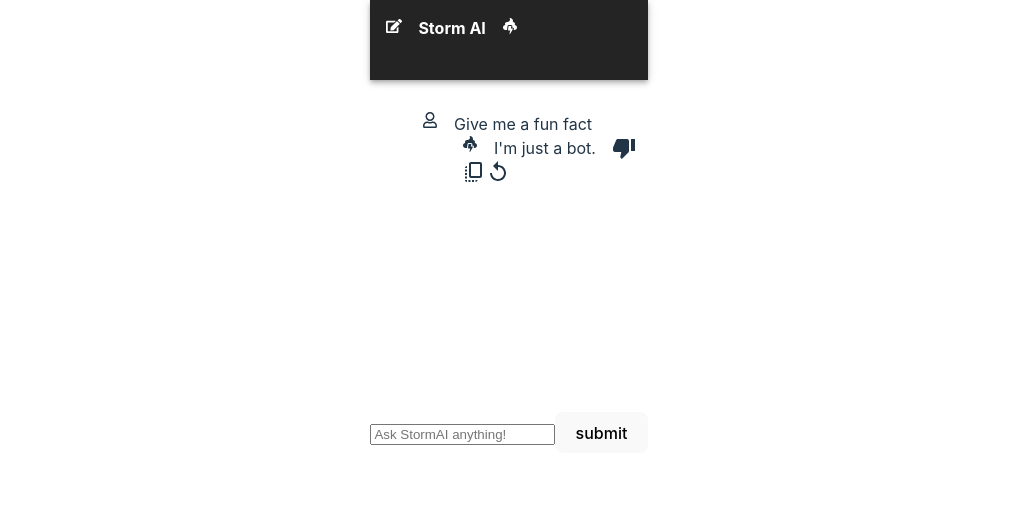
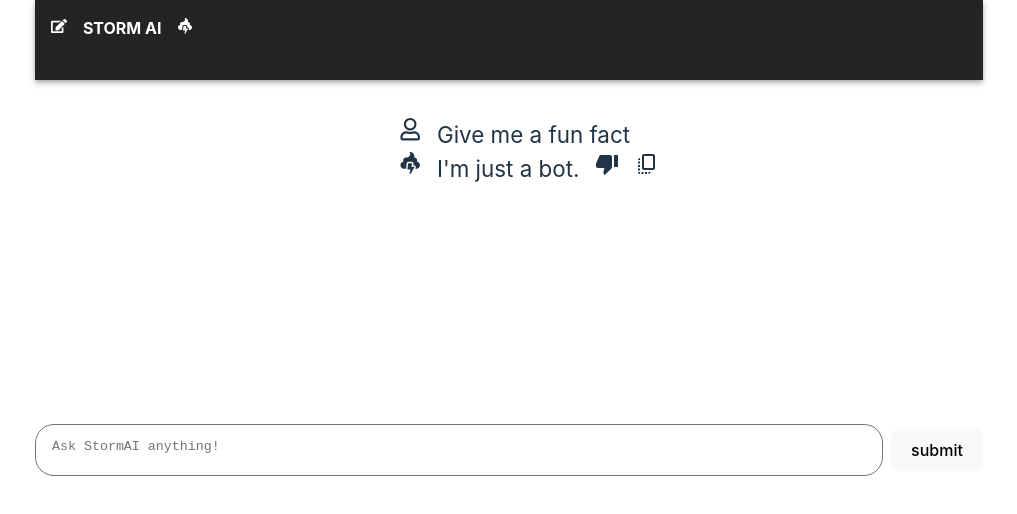
Before and after one commit to kendacodes/ai-chat-bot, a React (Vite) app in the folder frontend-ai-chat-bot/: page / in a window 1280 px wide. Both pictures are taken after a click on the button "Give me a fun fact". Shown: the top 514 px of the page, without its empty margins (131-1148 px from the left). Built offline with nearby package versions, Linux system fonts and the light colour scheme.

Commit message:
added everyones updates to one PR - styling, icons, etc

```diff
--- a/frontend-ai-chat-bot/src/App.jsx
+++ b/frontend-ai-chat-bot/src/App.jsx
@@ -2,35 +2,27 @@
 import Button from "./components/Button";
 import Display from "./components/Display";
 import Answer from "./components/Answer";
-import Header from "./components/Header"
+import Header from "./components/Header";
 import Greetings from "./components/Greetings";
-import AddIcon from '@mui/icons-material/Add';
-// import ThumbDownIcon from '@mui/icons-material/ThumbDown';
-import CopyAllIcon from '@mui/icons-material/CopyAll';
-import ReplayIcon from '@mui/icons-material/Replay';
-import { Stack, Box, AppBar, TextField, CircularProgress} from "@mui/material";
-
+import { Stack, Box, AppBar, CircularProgress } from "@mui/material";
 
 const App = (props) => {
-
   const [userInput, setUserInput] = useState("");
   const [search, setSearch] = useState(props.suggestions);
   const [response, setResponse] = useState([]);
-  const [suggestedQuestion, setSuggestedQuestion] = useState("");
   const [history, setHistory] = useState([]);
-  const [showSuggested, setShowSuggested] = useState(true)
-  const [waiting, setWaiting] = useState(false)
-  // const [thumbDownClicked, setThumbDownClicked] = useState(false);
+  const [showSuggested, setShowSuggested] = useState(true);
+  const [waiting, setWaiting] = useState(false);
 
   const variousBotResponses = [
-    'I dont understand',
+    "I dont understand",
     'Let"s talk about that ',
-    'Tell me more',
-    'That is out of my scope',
+    "Tell me more",
+    "That is out of my scope",
     'That"s above me',
     'I"m just a bot',
-    'I got you in my next iteration'
-  ]
+    "I got you in my next iteration",
+  ];
 
   const handleUserInput = (event) => {
     setUserInput(event.target.value);
@@ -39,25 +31,25 @@
   // On a form submit, we select a random response from the variousBotResponses array
   // Use a newResponse object with the user's input and a randomly selected bot reply, update the response state array with this new response, and clear the userInput state.
   const handleFormSubmit = (event) => {
-    setWaiting(true)
     event.preventDefault();
     if (userInput < 1) {
       alert("Input required");
       return;
     }
+    setWaiting(true);
     setTimeout(() => {
       const newResponse = {
         question: userInput,
         botReply:
           variousBotResponses[
             Math.floor(Math.random() * variousBotResponses.length)
-          ]
+          ],
       };
       setResponse([...response, newResponse]);
       setUserInput("");
       setResponse(response.concat(newResponse));
-      setShowSuggested(false)
-      setWaiting(false)
+      setShowSuggested(false);
+      setWaiting(false);
     }, 3000);
   };
 
@@ -68,45 +60,23 @@
 
   //  Handling the static response from BOT will change when we plug in api
   const automatedResponseHandler = (event) => {
-    getAutomatedBotResponse()
+    getAutomatedBotResponse();
     // map through all of the props.suggestions and which response matched  the current id (event.target.id) return the object that does and insert into response object
-    const sqs = props.suggestions
+    const sqs = props.suggestions;
     const currentSuggestions = sqs.map((suggested) => {
       if (suggested.userId === event.target.id) {
         return setResponse(response.concat(suggested));
       }
-    })
-    const buttonText = event.target.textContent;
-    setSuggestedQuestion(buttonText);
-    setShowSuggested(false)
+    });
+    setShowSuggested(false);
   };
 
   const handleNewSearch = () => {
     setHistory(history.concat(response));
-    setShowSuggested(true)
+    setShowSuggested(true);
     setUserInput("");
     setSearch([]);
     setResponse([]);
-    setSuggestedQuestion("");
-  };
-
-//   const handleThumbDownClick = () => {
-//    setThumbDownClicked(true);
-//  };
-  const handleCopyAllClick = (response) => {
-   // Copy the provided response from variousBotResponses array
-   navigator.clipboard.writeText(response);
-   alert(response + ' has been copied to clipboard');
-  };
-  const handleReplayClick = () => {
-   const newResponse = generateRandomResponse(variousBotResponses);
-   setResponse(prevResponse => [...prevResponse, newResponse]);
-  };
-  const generateRandomResponse = (responses) => {
-  return {
-    question: userInput,
-    botReply: responses[Math.floor(Math.random() * responses.length)]
-    };
   };
 
   return (
@@ -121,33 +91,40 @@
           minWidth: "100px",
         }}
       >
-      <Header onClick={handleNewSearch}/>
+        <Header onClick={handleNewSearch} />
       </AppBar>
 
-    <Stack direction="column" spacing={2} sx={{display: "flex", "align-items": "center"}}>
-
-      <div>
-      </div>
-      <Box sx={{
-        margin: "0 1rem", mb: 2,
+      <Stack
+        direction="column"
+        spacing={2}
+        sx={{ display: "flex", "align-items": "center" }}
+      >
+        <div></div>
+        <Box
+          sx={{
+            margin: "0 1rem",
+            mb: 2,
             display: "flex",
             flexDirection: "column",
             height: 300,
-        overflow: "hidden",
-      }}>
-       {showSuggested && <Greetings/>}
+            overflow: "scroll",
+          }}
+        >
+          {showSuggested && <Greetings />}
 
-{ waiting ? <CircularProgress sx={{color: "LightGray", margin: "0 1rem"}}/> : (
-      <ul>
+          {waiting ? (
+            <CircularProgress sx={{ color: "LightGray", margin: "0 1rem" }} />
+          ) : (
+            <ul className="outer-ul">
               {response.map((input) => (
                 <>
                   <Display key={input.id} response={input.question} />
-            <ul>
-              <Answer key={input.userId} response={input.botReply} variousBotResponses={variousBotResponses} setResponse={setResponse}  />
-              {/* <ThumbDownIcon onClick={handleThumbDownClick} style={{ color: thumbDownClicked ? 'red' : 'inherit' }} /> */}
-              <CopyAllIcon onClick={() => handleCopyAllClick(input.botReply)} />
-              <ReplayIcon onClick={handleReplayClick} />
-            </ul>
+                  <Answer
+                    key={input.userId}
+                    response={input.botReply}
+                    variousBotResponses={variousBotResponses}
+                    setResponse={setResponse}
+                  />
                 </>
               ))}
             </ul>
@@ -155,7 +132,8 @@
         </Box>
         <div className="search-container">
           <div className="btn-container">
-          {showSuggested && props.suggestions.map((suggested) => (
+            {showSuggested &&
+              props.suggestions.map((suggested) => (
                 <>
                   <Button
                     text={suggested.question}
@@ -164,20 +142,17 @@
                     type="text"
                   />
                 </>
-          ))
-          }
+              ))}
           </div>
-        <div>
-          <form onSubmit={handleFormSubmit}>
-            <input value={userInput} onChange={handleUserInput}  placeholder="Ask StormAI anything!"/>
-            {/* <TextField
-          id="filled-textarea"
-          // label="Multiline Placeholder"
-          value={userInput} onChange={handleUserInput}
+
+          <div className="form-container">
+            <form className="form" onSubmit={handleFormSubmit}>
+              <textarea
+                className="textArea"
+                value={userInput}
+                onChange={handleUserInput}
                 placeholder="Ask StormAI anything!"
-          variant="filled"
-          multiline
-        /> */}
+              />
               <Button text="submit" type="submit" />
             </form>
           </div>
--- a/frontend-ai-chat-bot/src/components/Answer.jsx
+++ b/frontend-ai-chat-bot/src/components/Answer.jsx
@@ -1,12 +1,18 @@
 import { useState } from "react";
 import ThumbDownIcon from "@mui/icons-material/ThumbDown";
+import CopyAllIcon from "@mui/icons-material/CopyAll";
 import { FaPooStorm } from "react-icons/fa";
 import { Stack } from "@mui/material";
 
 const Answer = ({ response }) => {
   const [thumbDownClicked, setThumbDownClicked] = useState(false);
   const handleThumbDownClick = () => {
-    setThumbDownClicked(true);
+    setThumbDownClicked(!thumbDownClicked);
+  };
+  const handleCopyAllClick = (response) => {
+    // Copy the provided response from variousBotResponses array
+    navigator.clipboard.writeText(response);
+    alert(response + " has been copied to clipboard");
   };
 
   return (
@@ -19,6 +25,7 @@
             onClick={handleThumbDownClick}
             style={{ color: thumbDownClicked ? "red" : "inherit" }}
           />
+          <CopyAllIcon onClick={() => handleCopyAllClick(response)} />
         </Stack>
       </li>
     </>
--- a/frontend-ai-chat-bot/src/components/Header.jsx
+++ b/frontend-ai-chat-bot/src/components/Header.jsx
@@ -8,7 +8,7 @@
         {" "}
         <FaEdit />{" "}
       </p>
-      <span>Storm AI</span>{" "}
+      <span>STORM AI</span>{" "}
       <span>
         <FaPooStorm />{" "}
       </span>
--- a/frontend-ai-chat-bot/src/index.css
+++ b/frontend-ai-chat-bot/src/index.css
@@ -56,6 +56,51 @@
   outline: 4px auto -webkit-focus-ring-color;
 }
 
+.form-container{ display: flex;
+  flex-direction: row;
+  width: 100%;
+  /* justify-content: center;  */
+  align-items: center;
+  margin-top: 12px;
+}
+  .form{
+  display: flex;
+  /* flex-direction: row;
+  /* width: 100%; */
+  align-items: center;
+  /* flex: 1 1 0%; */
+  justify-content: center;
+  }
+  .textArea{
+  text-align: left;
+  padding: 0.875rem 3rem 0.875rem 1rem;
+  width: 848px;
+  border: 0.50x solid rgb (227, 227, 227);
+  background: transparent;
+  border-radius: 19px;
+  height: 52px;
+  box-sizing: border-box;
+  resize: none;
+  margin-right: 8px;
+  }
+  .btn-container{
+    display: flex;
+    flex-direction: row;
+    gap: 5px;
+    flex-wrap: wrap;
+    text-align: center;
+
+    }
+    .btn-container > .btn{
+    width: 49%;
+    height: 64px;
+    border-radius: 19px;
+    }
+    .outer-ul{
+      font-size: 1.4rem
+      }
+
+
 @media (prefers-color-scheme: light) {
   :root {
     color: #213547;
```
Also changed, not shown: frontend-ai-chat-bot/src/components/Greetings.jsx (+5 -2 lines), frontend-ai-chat-bot/src/components/Button.jsx (indentation only). Lines whose indentation alone changed are shown as unchanged.
